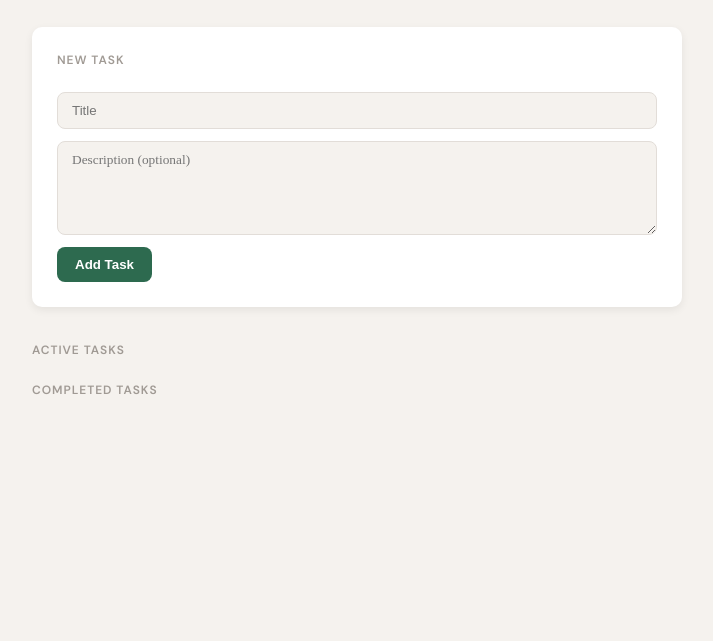
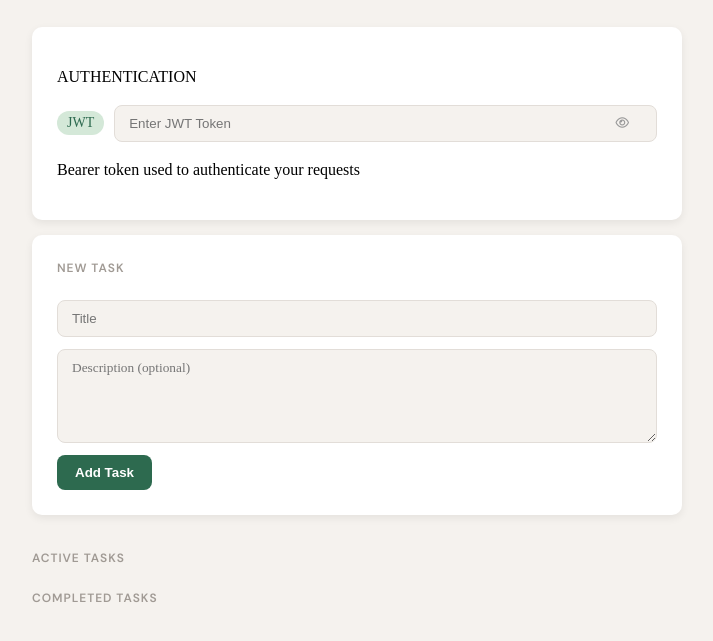
Before and after one commit to jimmysinghx/task-manager-api, a plain HTML site: page frontend/index.html in a window 1280 px wide. Shown: the part 97-738 px from the top of the page, without its empty margins (283-996 px from the left). Drawn offline with Linux system fonts and the light colour scheme; no server answers.

Commit message:
add jwt auth section with token input and show/hide toggle

```diff
--- a/frontend/index.html
+++ b/frontend/index.html
@@ -5,6 +5,7 @@
         <link rel="stylesheet" href="style.css">
         <script src="script.js" defer></script>
         <link href="https://fonts.googleapis.com/css2?family=DM+Serif+Display&family=DM+Sans:wght@400;500;600&display=swap" rel="stylesheet">
+        <link rel="stylesheet" href="https://cdnjs.cloudflare.com/ajax/libs/font-awesome/6.5.0/css/all.min.css">
     </head>
     <body>
         <div id="container">
@@ -12,7 +13,22 @@
                 <h1 id ="app-title">TASK MANAGER</h1>
                 <p id="app-subtitle">Keep track of what matters</p>
             </div>
+            <section id="auth-section">
+                <p id="auth-title">AUTHENTICATION</p>
+                <div id="auth-container">
+                    <span id="jwt-badge">JWT</span>
+                    <div id="auth-input-wrapper">
+                        <input type="password" id="add-auth-input" placeholder="Enter JWT Token">
+                        <button id="show-button">
+                            <i class="fa-regular fa-eye" id="show-icon"></i>
+                        </button>
+                    </div>
 
+                </div>
+
+                <p id="auth-disclaimer">Bearer token used to authenticate your requests</p>
+
+            </section>
             <section id="input-section">
                 <div id="input-card">
                     <label id="new-task-label" for="add-task-input">NEW TASK </label>
--- a/frontend/style.css
+++ b/frontend/style.css
@@ -38,12 +38,7 @@ body{
     outline:none;
     border:none;
 }
-.task-list-container{
-    display:flex;
-    flex-direction : column;
 
-    gap:15px;
-}
 .task{
     display:flex;
     flex-direction:row;
@@ -75,13 +70,13 @@ body{
     flex:1;
 }
 .task-title{
-    font-size:1rEm;
+    font-size:1rem;
     font-weight:600;
     color: #1a1a1a;
     margin-bottom:2px;
 }
 .task-description{
-    font-size:0.8rm;
+    font-size:0.8rem;
     color:#6b6560;
     margin-top:2px;
 
@@ -113,6 +108,33 @@ body{
     padding : 10px 14px;
     outline:none;
     color:#1a1a1a;
+}
+
+#add-auth-input{
+    background-color:#f5f2ee;
+    border : 1px solid #e2ddd8;
+    border-radius  :8px;
+     padding : 10px 14px;
+    outline:none;
+    color:#1a1a1a;
+    width:100%;
+    padding-right:4px;
+}
+#auth-section{
+    background-color:#ffffff;
+    border-radius:10px;
+    box-shadow:0 3px 8px rgba(0,0,0,0.07);
+    display:flex;
+    flex-direction:column;
+    padding:25px;
+    gap:3px;
+    margin-bottom:15px;
+    margin-top:15px;
+}
+#auth-container{
+    display:flex;
+    align-items:center;
+    gap:10px;
 }
 #add-description{
     background-color:#f5f2ee;
@@ -189,3 +211,43 @@ body{
 .completed .titleDescContainer{
     text-decoration:line-through;
 }
+
+#jwt-badge{
+    background-color:#d4e8d8;
+    color:#2d6a4f;
+    font-weight:400;
+    border-radius:20px;
+    font-size:14px;
+    width:fit-content;
+    padding:4px 10px;
+    align-items:center;
+    justify-content:center;
+}
+#show-button{
+   position:absolute;
+   right:10px;
+    background-color:transparent;
+    color:#999;
+    border-radius : 8px;
+    padding:10px 18px;
+    cursor:pointer;
+    font-weight:600;
+    transition : all 0.15s;
+    outline:none;
+    border:none;
+    font-size:12px;
+}
+#auth-input-wrapper{
+    position : relative ;
+    display:flex;
+    align-items:center;
+    flex:1;
+}
+
+#add-auth-input::-ms-reveal {
+    display: none;
+}
+
+#add-auth-input::-webkit-credentials-auto-fill-button {
+    visibility: hidden;
+}
```
Also changed, not shown: frontend/script.js (+10 -2 lines).
